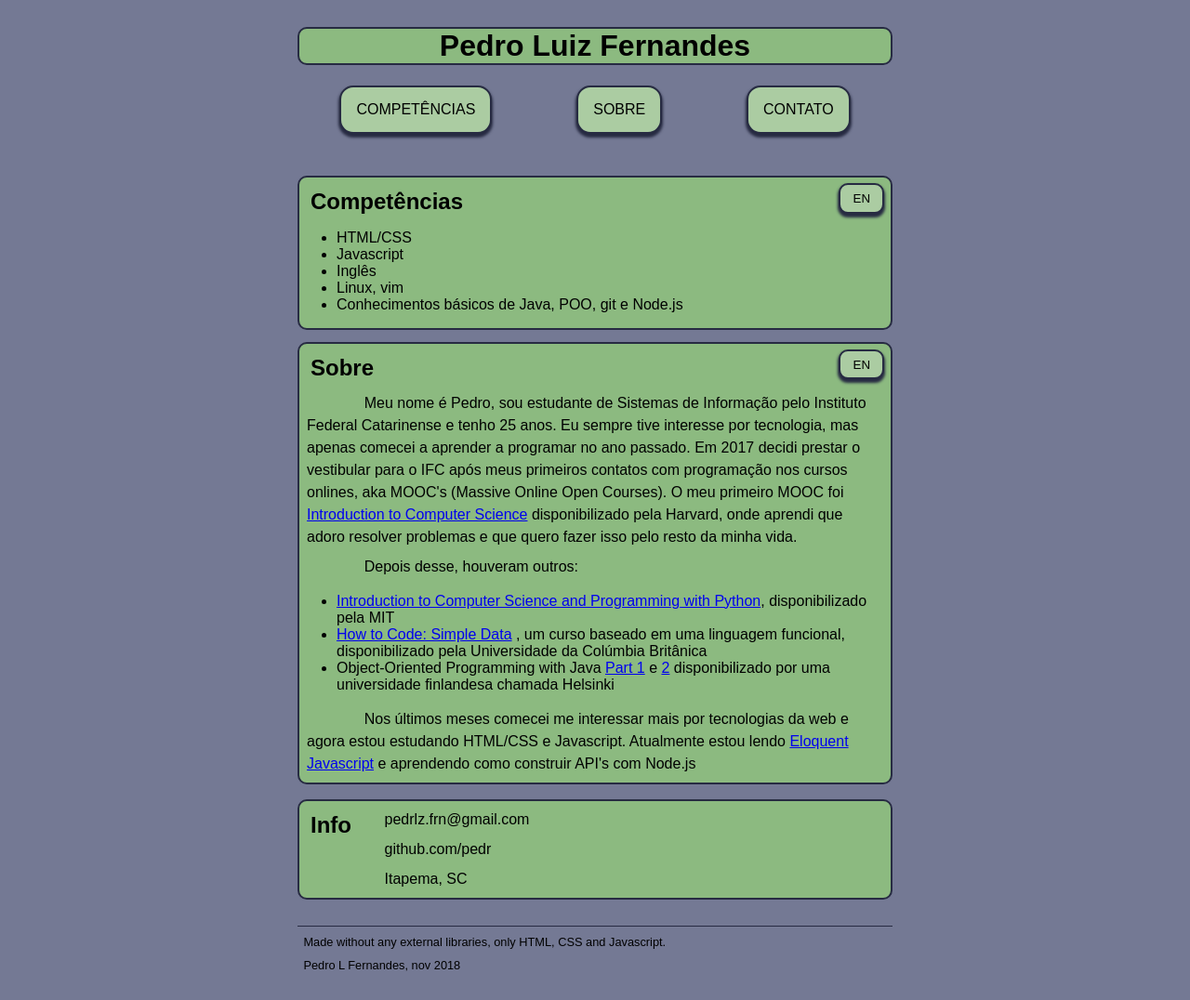
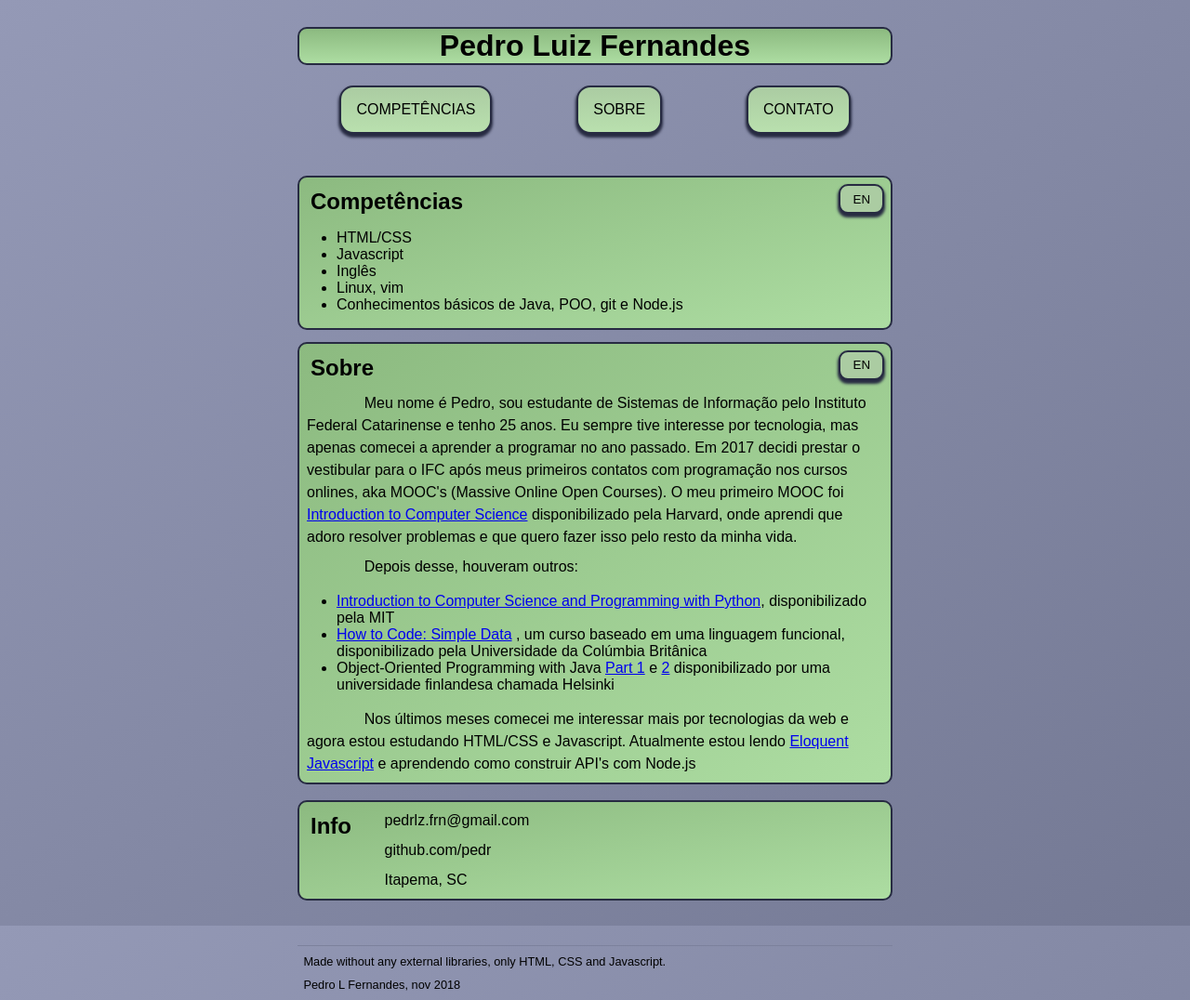
Before and after one commit to pedr/pedr.github.io, a plain HTML site: page index.html in a window 1280 px wide. Shown: the whole page at 93% size. Before the commit the page ends 1055 px from the top, so only its background shows below. Drawn offline with Linux system fonts and the light colour scheme.

Commit message:
background com gradiente

```diff
--- a/stylesheets/simple-style.css
+++ b/stylesheets/simple-style.css
@@ -5,11 +5,11 @@ body {
   grid-row-gap: 3%;
   margin-left: 5%;
   margin-right: 5%;
-  background-color: #747994;
+  background-image: linear-gradient(to top left, #747994, #9499b6);
 }
 
 h1{
-  background-color: #8CBA80;
+  background-image: linear-gradient(to bottom, #8CBA80, #addda2);
   border-radius: 10px;
   border: 2px solid #272B42;
 }
@@ -24,6 +24,7 @@ header ul {
 
 header li {
   background-color: #ABCCA2;
+  background-image: linear-gradient(to bottom, #ABCCA2, rgb(185, 224, 174));
   padding: 1em;
   border-radius: 15px;
   border: 2px solid #272B42;
@@ -70,12 +71,14 @@ h1 {
 
 .content {
   background-color: #8CBA80;
+  background-image: linear-gradient(to bottom right, #8CBA80, #addda2);
   border-radius: 10px;
   border: 2px solid #272B42;
 }
 
 footer {
-  border-top: 1px solid #272B42;
+  margin-top: 3%;
+  border-top: 1px solid #7c819c;
 }
 
 footer p {
```
Also changed, not shown: index.html (indentation only).
